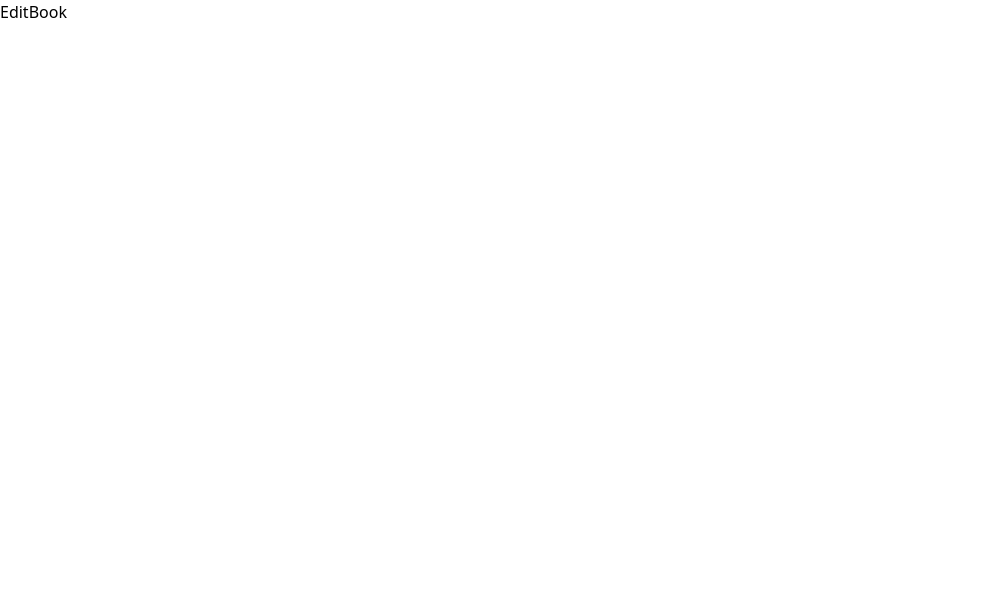
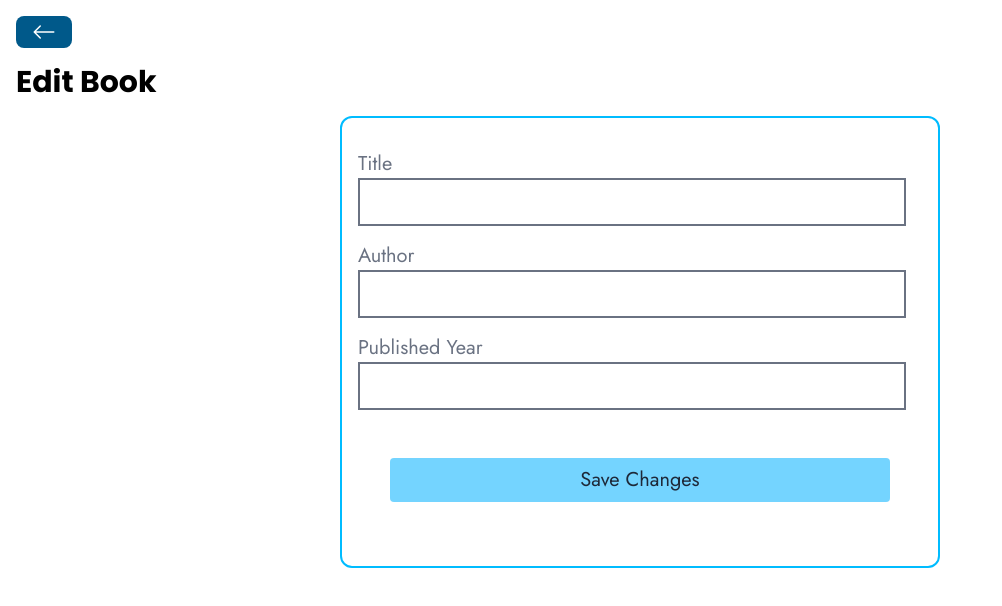
Before and after one commit to Elmoustafi-22/book-store-project, a React (Vite) app in the folder frontend/: page /books/edit/1 in a window 1280 px wide. Shown: the top 606 px of the page, without its empty margins (0-1002 px from the left). Built offline with nearby package versions, Linux system fonts and the light colour scheme; no server answers.

Commit message:
created the edit book function

```diff
--- a/frontend/src/pages/EditBook.jsx
+++ b/frontend/src/pages/EditBook.jsx
@@ -1,8 +1,100 @@
-import React from 'react'
+import React, {useEffect, useState} from 'react'
+import axios from 'axios'
+import BackButton from '../components/BackButton';
+import Spinner from '../components/Spinner'
+import { useNavigate, useParams } from 'react-router-dom';
+
 
 const EditBook = () => {
+  const [title, setTitle] = useState('');
+  const [author, setAuthor] = useState('')
+  const [publishYear, setPublishYear] = useState('')
+  const [loading, setLoading] = useState(false)
+  const navigate = useNavigate()
+  const { id } = useParams();
+
+  useEffect(()=> {
+    setLoading(true)
+    const fetchBook = async () => {
+      try {
+        const res = await axios.get(`http://localhost:8000/books/${id}`)
+        const { title, author, publishYear } = res.data.book
+        setTitle(title)
+        setAuthor(author)
+        setPublishYear(publishYear)
+        setLoading(false)
+      } catch (error) {
+        console.error('Failed to fetch book:', error);
+        setLoading(false)
+      }
+    }
+
+    fetchBook();
+  }, [])
+
+  const handleEditBook = () => {
+    const data = {
+      title,
+      author,
+      publishYear,
+    }
+    setLoading(true);
+    axios.patch(`http://localhost:8000/books/${id}`, data)
+      .then(() => {
+        setLoading(false);
+        navigate('/')
+      })
+      .catch((error) => {
+        setLoading(false);
+        alert('An error occured. Please check console')
+        console.log(error)
+      })
+  }
+
   return (
-    <div>EditBook</div>
+    <div className='p-4 font-jost'>
+      <BackButton />
+      <h1 className='text-3xl my-4 font-poppins font-bold'>
+        Edit Book
+      </h1>
+      {loading ? <Spinner /> : ''}
+      <div className='flex flex-col border-2 border-sky-400 rounded-xl w-[600px] p-4 mx-auto'>
+        <div className='my-4 flex flex-col gap-4'>
+          <label className='text-xl mr-4 text-gray-500'>
+            Title
+            <input
+            type='text'
+            value={title}
+            onChange={(e) => setTitle(e.target.value)}
+            className='border-2 border-gray-500 px-4 py-2 w-full'
+          />
+          </label>
+
+          <label className='text-xl mr-4 text-gray-500'>
+            Author
+            <input
+            type='text'
+            value={author}
+            onChange={(e) => setAuthor(e.target.value)}
+            className='border-2 border-gray-500 px-4 py-2 w-full'
+          />
+          </label>
+
+          <label className='text-xl mr-4 text-gray-500'>
+            Published Year
+            <input
+            type='text '
+            value={publishYear}
+            onChange={(e) => setPublishYear(e.target.value)}
+            className='border-2 border-gray-500 px-4 py-2 w-full'
+          />
+          </label>
+
+          <button className='py-2 px-4 cursor-pointer text-gray-800 text-xl bg-sky-300 m-8 rounded ' onClick={handleEditBook}>Save Changes</button>
+        </div>
+
+      </div>
+    </div>
   )
 }
 
```
